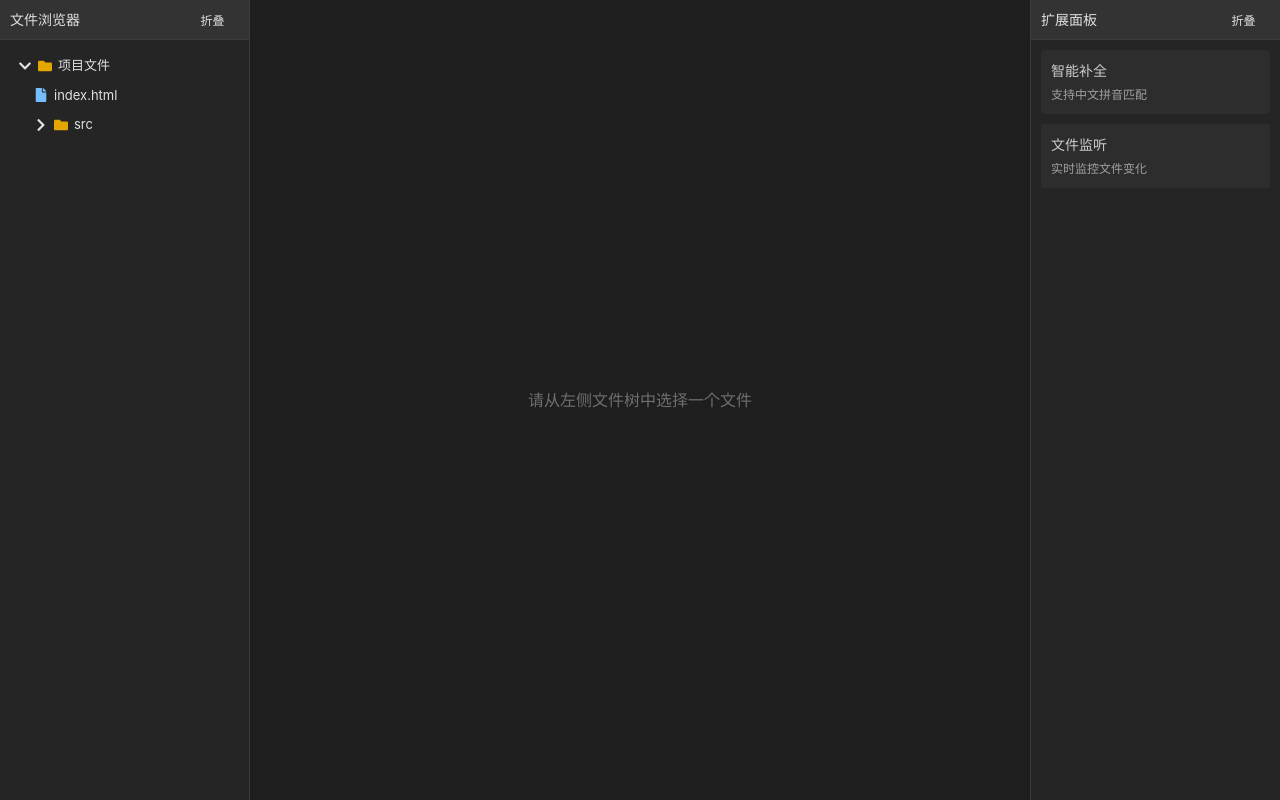
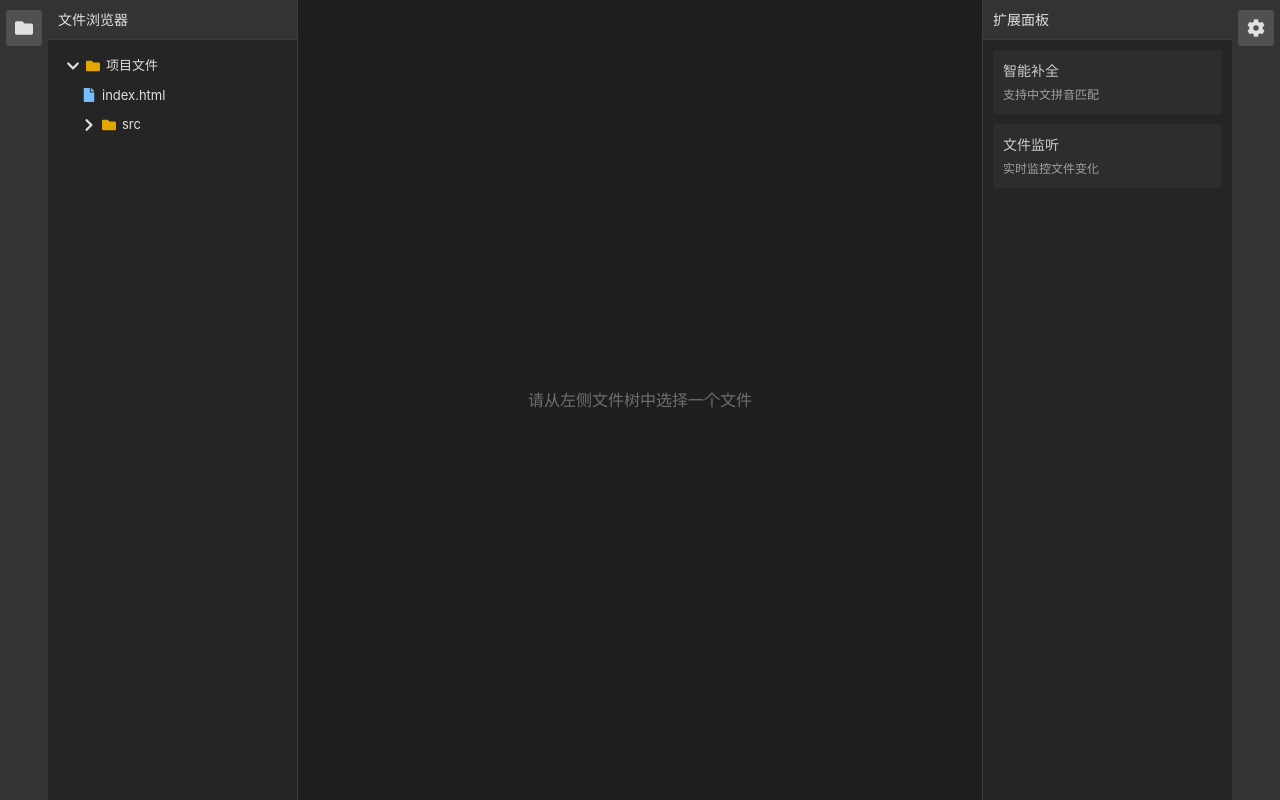
Before and after one commit to ONE-PIECE-WT/text-editor, a React (Vite) app: page / in a window 1280 px wide. Built offline with nearby package versions, Linux system fonts and the light colour scheme.

Commit message:
v0.02修改为左右两侧点击展开收起

```diff
--- a/src/App.css
+++ b/src/App.css
@@ -18,6 +18,46 @@ body, html, #root {
   overflow: hidden;
   background-color: #1e1e1e;
   color: #e0e0e0;
+  position: relative;
+}
+
+/* 侧边工具栏样式 */
+.sidebar {
+  width: 48px;
+  height: 100%;
+  background-color: #333333;
+  display: flex;
+  flex-direction: column;
+  align-items: center;
+  padding-top: 10px;
+  z-index: 10;
+}
+
+.right-sidebar {
+  position: absolute;
+  right: 0;
+  top: 0;
+}
+
+.sidebar-icon {
+  width: 36px;
+  height: 36px;
+  display: flex;
+  align-items: center;
+  justify-content: center;
+  border-radius: 4px;
+  margin-bottom: 8px;
+  cursor: pointer;
+  color: #e0e0e0;
+  font-size: 18px;
+}
+
+.sidebar-icon:hover {
+  background-color: #444444;
+}
+
+.sidebar-icon.active {
+  background-color: #505050;
 }
 
 /* 面板通用样式 */
@@ -34,6 +74,8 @@ body, html, #root {
 .right-panel {
   border-right: none;
   border-left: 1px solid #3c3c3c;
+  margin-left: 0;
+  margin-right: 48px;
 }
 
 .panel-header {
@@ -67,8 +109,9 @@ body, html, #root {
 
 /* 折叠面板样式 */
 .left-panel.collapsed, .right-panel.collapsed {
-  width: 40px;
+  width: 0;
   overflow: hidden;
+  margin: 0;
 }
 
 .left-panel.collapsed .panel-content,
--- a/src/App.tsx
+++ b/src/App.tsx
@@ -1,5 +1,5 @@
 import Editor from '@monaco-editor/react';
-import { FaFolder, FaFile, FaChevronRight, FaChevronDown } from 'react-icons/fa';
+import { FaFolder, FaFile, FaChevronRight, FaChevronDown, FaCog } from 'react-icons/fa';
 import { useEditorStore } from './store/editorStore';
 import type { FileNode } from './store/editorStore';
 import './App.css';
@@ -57,13 +57,21 @@ function App() {
 
   return (
     <div className="app-container">
+      {/* 左侧工具栏 */}
+      <div className="sidebar left-sidebar">
+        <div
+          className={`sidebar-icon ${!leftPanelCollapsed ? 'active' : ''}`}
+          onClick={toggleLeftPanel}
+          title="文件浏览器"
+        >
+          <FaFolder />
+        </div>
+      </div>
+
       {/* 左侧面板 - 文件树 */}
       <div className={`left-panel ${leftPanelCollapsed ? 'collapsed' : ''}`}>
         <div className="panel-header">
           <h3>文件浏览器</h3>
-          <button onClick={toggleLeftPanel}>
-            {leftPanelCollapsed ? '展开' : '折叠'}
-          </button>
         </div>
         <div className="panel-content">
           {renderFileTree(fileTree)}
@@ -103,9 +111,6 @@ function App() {
       <div className={`right-panel ${rightPanelCollapsed ? 'collapsed' : ''}`}>
         <div className="panel-header">
           <h3>扩展面板</h3>
-          <button onClick={toggleRightPanel}>
-            {rightPanelCollapsed ? '展开' : '折叠'}
-          </button>
         </div>
         <div className="panel-content">
           <div className="extension-item">
@@ -118,6 +123,17 @@ function App() {
           </div>
         </div>
       </div>
+
+      {/* 右侧工具栏 */}
+      <div className="sidebar right-sidebar">
+        <div
+          className={`sidebar-icon ${!rightPanelCollapsed ? 'active' : ''}`}
+          onClick={toggleRightPanel}
+          title="扩展面板"
+        >
+          <FaCog />
+        </div>
+      </div>
     </div>
   )
 }
```
